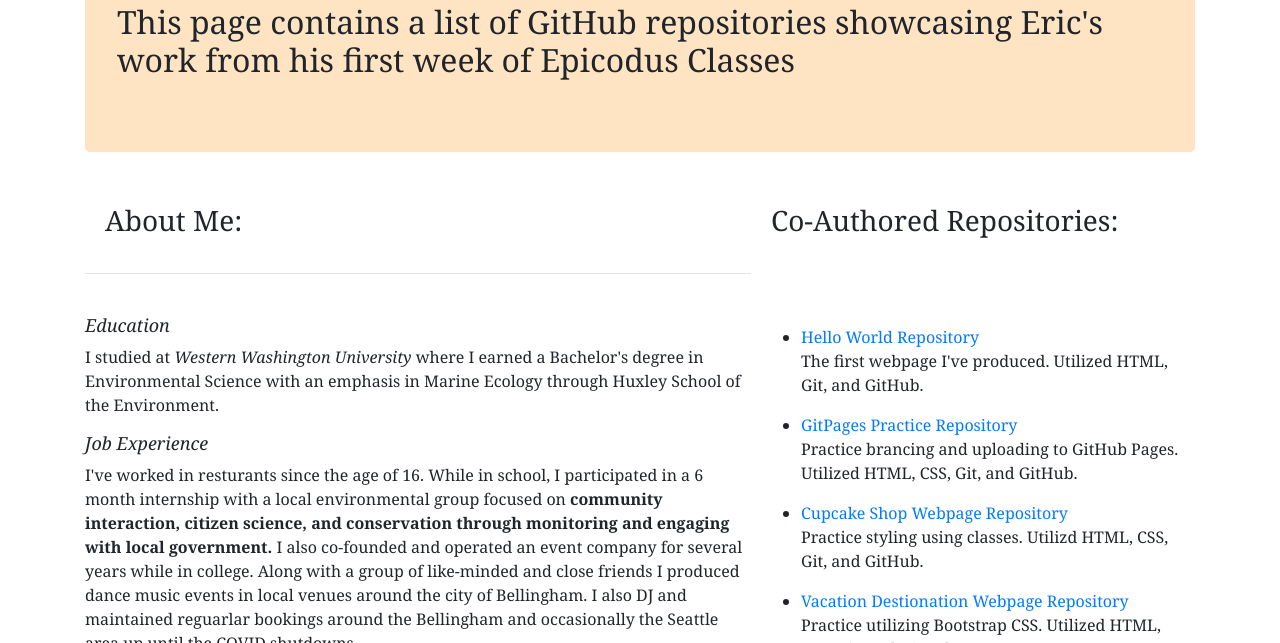
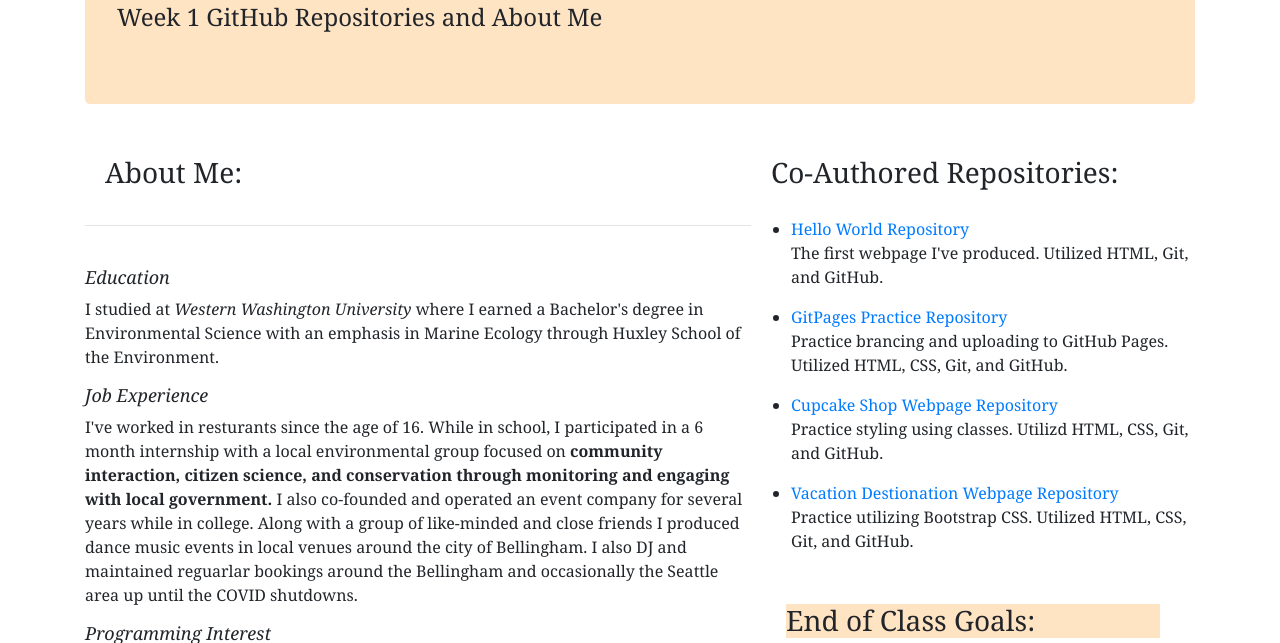
Before and after one commit to EricStratton/landing-page, a plain HTML site: page index.html in a window 1280 px wide. Shown: the part 117-760 px from the top of the page. Drawn offline with Linux system fonts and the light colour scheme.

Commit message:
finish aligning ol, begin reformatting jumbotron, add blank README.md

```diff
--- a/css/styles.css
+++ b/css/styles.css
@@ -17,6 +17,9 @@
   border-bottom: 5px;
   padding: 20px;
 }
+.highlight {
+  background-color: bisque;
+}
 hr {
   color: black;
   width: auto;
@@ -24,6 +27,9 @@ hr {
   margin-right: auto;
   margin-left: auto;
   overflow: hidden;
+}
+.sq {
+  width: 50%;
 }
 .about-me {
   width: auto;
--- a/index.html
+++ b/index.html
@@ -9,14 +9,15 @@
     <div class="container">
       <div class="jumbotron">
         <h1>Eric Stratton's Landing Page</h1>
-        <h2>
-          This page contains a list of GitHub repositories showcasing Eric's
-          work from his first week of Epicodus Classes
-        </h2>
+        <div class="sq">
+          <h4>
+            Week 1 GitHub Repositories and About Me
+          </h4>
+        </div>
       </div>
       <div class="sidebar">
         <h3 class="my-class">Co-Authored Repositories:</h3>
-        <div class="repo-link">
+        <!-- <div class="repo-link"> -->
           <ul>
             <li>
               <a href="https://github.com/EricStratton/hello-world">
@@ -54,12 +55,13 @@
               </p>
             </li>
           </ul>
-        </div>
+        <!-- </div> -->
         <div class="goals">
-          <h3>End of Class Goals</h3>
+          <h3 class="highlight">End of Class Goals:</h3>
           <ol>
             <li>Quickly and accurately produce code to generate webpages.</li>
             <li>Concisely implement CSS styling.</li>
+            <li>Form a well structured portfolio to showcase development through course.</li>
           </ol>
         </div>
       </div>
```
Also changed, not shown: 1 other file.
